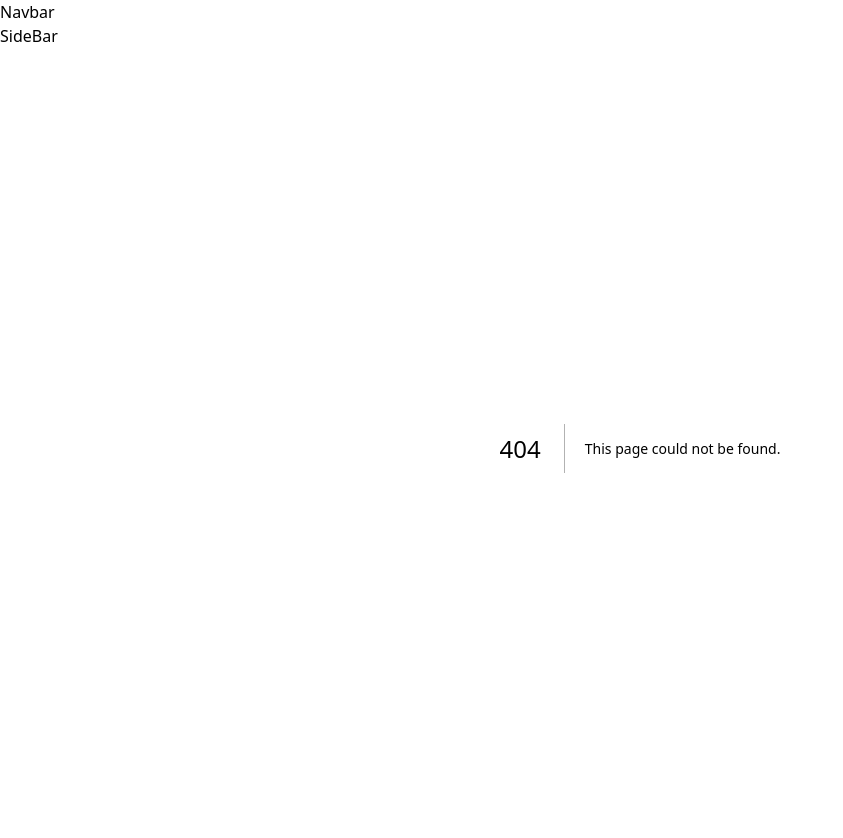
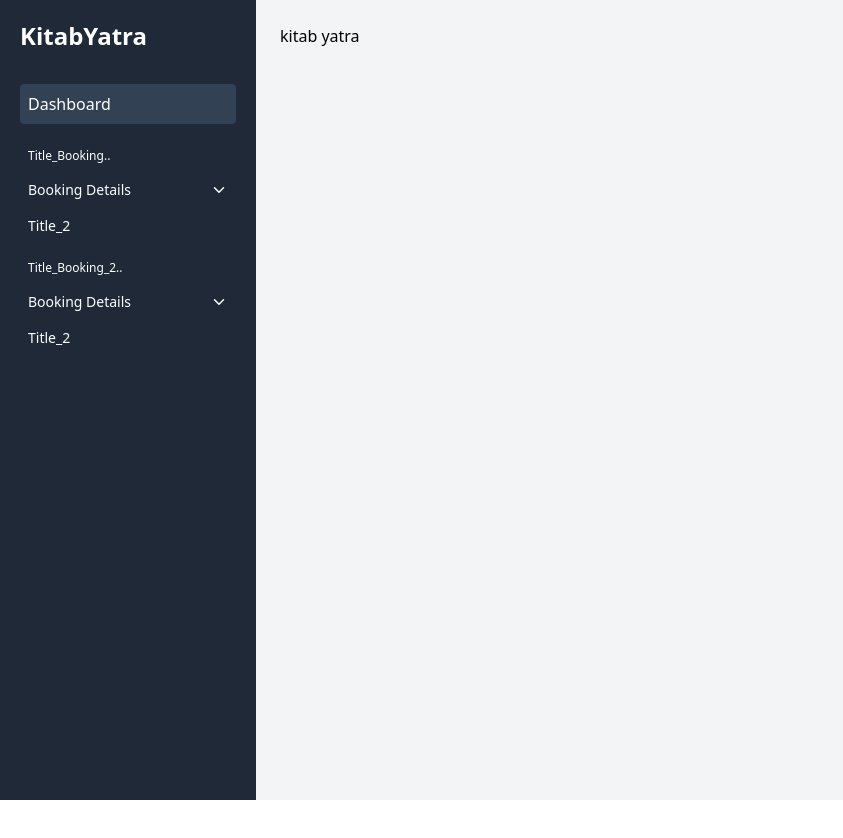
Before and after one commit to surajshr03/dashboard, a Next.js app: page /kitabyatra in a window 1280 px wide. Before the commit this address had no page. Shown: the top 838 px of the page, without its empty margins (0-843 px from the left). After the commit the page ends 800 px from the top, so only its background shows below. Built offline with nearby package versions, Linux system fonts and the light colour scheme.

Commit message:
Sidebar added

```diff
--- /dev/null
+++ b/app/kitabyatra/page.tsx
@@ -0,0 +1,9 @@
+import React from 'react'
+
+const Try = () => {
+  return (
+    <div>kitab yatra </div>
+  )
+}
+
+export default Try
--- a/app/layout.tsx
+++ b/app/layout.tsx
@@ -1,8 +1,8 @@
 import type { Metadata } from "next";
 import localFont from "next/font/local";
 import "./globals.css";
-import NavBar from "@/components/dashboard/Navbar";
-import SideBar from "@/components/dashboard/Sidebar";
+import Sidebar from "../components/dashboard/Sidebar";
+
 
 const geistSans = localFont({
   src: "./fonts/GeistVF.woff",
@@ -30,9 +30,12 @@ export default function RootLayout({
       <body
         className={`${geistSans.variable} ${geistMono.variable} antialiased`}
       >
-        <NavBar />
-        <SideBar />
-        {children}
+         <div className="flex">
+          <Sidebar/>
+          <div className="flex-1 min-h-screen bg-gray-100">
+            <div className="p-6">{children}</div>
+          </div>
+        </div>
       </body>
     </html>
   );
--- a/components/dashboard/Sidebar.tsx
+++ b/components/dashboard/Sidebar.tsx
@@ -1,9 +1,114 @@
-import React from 'react'
+"use client";
+import Link from "next/link";
+import { useState } from "react";
+import { ChevronDown } from "lucide-react";
 
-const SideBar = () => {
-    return (
-        <div>SideBar</div>
-    )
-}
+const Sidebar = () => {
+  const [isDropDownOpen, setIsDropDownOpen] = useState(false);
 
-export default SideBar
+  const toggleDropDown = () => {
+    setIsDropDownOpen(!isDropDownOpen);
+  };
+  const [isDropDownOpen_2, setIsDropDownOpen_2] = useState(false);
+
+  const toggleDropDown_2 = () => {
+    setIsDropDownOpen_2(!isDropDownOpen_2);
+  };
+
+  return (
+    <div className="bg-gray-800 text-white h-screen w-64 p-5">
+      <div className="text-2xl font-bold mb-8">KitabYatra</div>
+      <nav>
+        <ul>
+          <li className="mb-4">
+            <Link
+              href="/"
+              className="block w-full p-2 rounded bg-slate-700 hover:text-blue-400"
+            >
+              Dashboard
+            </Link>
+          </li>
+
+          <div className="mb-2">
+            <p className="block p-2 text-xs">Title_Booking..</p>
+            <li className="">
+            <div
+                onClick={toggleDropDown}
+                className="flex items-center justify-between w-full p-2 rounded hover:bg-slate-700 hover:text-blue-400 text-sm cursor-pointer"
+              >
+                <span>Booking Details</span>
+                <ChevronDown className="ml-2" size={18} />
+              </div>
+              {/* Dropdown items */}
+              {isDropDownOpen && (
+                <ul className="ml-4 mt-2 space-y-2">
+                  <li>
+                  <Link href="/kitabyatra/booking" className="block w-full p-2 rounded hover:bg-slate-600 hover:text-blue-300 text-sm">
+                  Booking
+                  </Link>
+                  </li>
+                  <li>
+                  <Link href="/kitabyatra/booking" className="block w-full p-2 rounded hover:bg-slate-600 hover:text-blue-300 text-sm">
+                  Booking
+                  </Link>
+                  </li>
+                </ul>
+              )}
+
+            </li>
+
+            <li className="">
+              <Link
+                href="/kitabyatra"
+                className="block w-full p-2 rounded hover:bg-slate-700 hover:text-blue-400 text-sm"
+              >
+                Title_2
+              </Link>
+            </li>
+          </div>
+
+          <div className="mb-2">
+            <p className="block p-2 text-xs">Title_Booking_2..</p>
+            <li className="">
+            <div
+                onClick={toggleDropDown_2}
+                className="flex items-center justify-between w-full p-2 rounded hover:bg-slate-700 hover:text-blue-400 text-sm cursor-pointer"
+              >
+                <span>Booking Details</span>
+                <ChevronDown className="ml-2" size={18} />
+              </div>
+              {/* Dropdown items */}
+              {isDropDownOpen_2 && (
+                <ul className="ml-4 mt-2 space-y-2">
+                  <li>
+                  <Link href="/kitabyatra/booking" className="block w-full p-2 rounded hover:bg-slate-600 hover:text-blue-300 text-sm">
+                  Booking
+                  </Link>
+                  </li>
+                  <li>
+                  <Link href="/kitabyatra/booking" className="block w-full p-2 rounded hover:bg-slate-600 hover:text-blue-300 text-sm">
+                  Booking
+                  </Link>
+                  </li>
+                </ul>
+              )}
+
+            </li>
+
+            <li className="">
+              <Link
+                href="/kitabyatra"
+                className="block w-full p-2 rounded hover:bg-slate-700 hover:text-blue-400 text-sm"
+              >
+                Title_2
+              </Link>
+            </li>
+          </div>
+
+        </ul>
+      </nav>
+    </div>
+  );
+};
+
+export default Sidebar;
```
Also changed, not shown: 1 other file (tests, documents, lock files or other folders).
